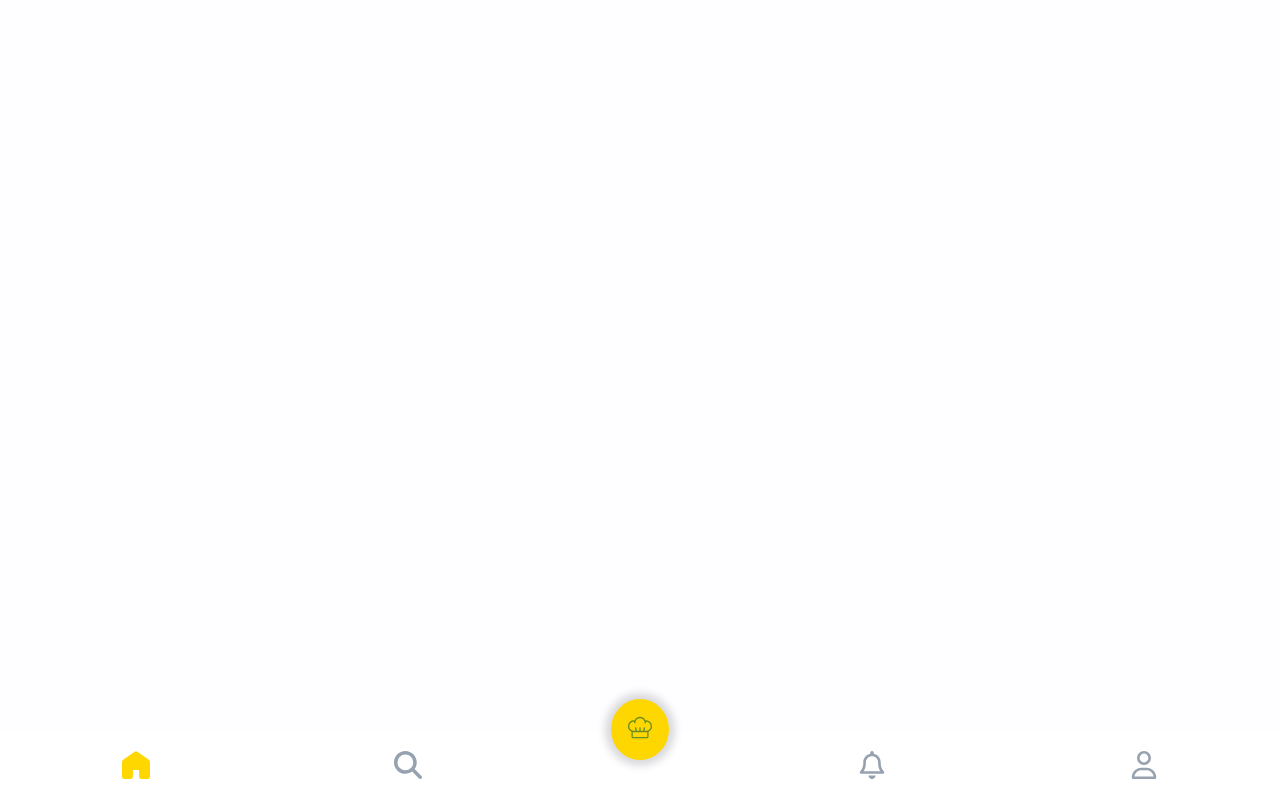
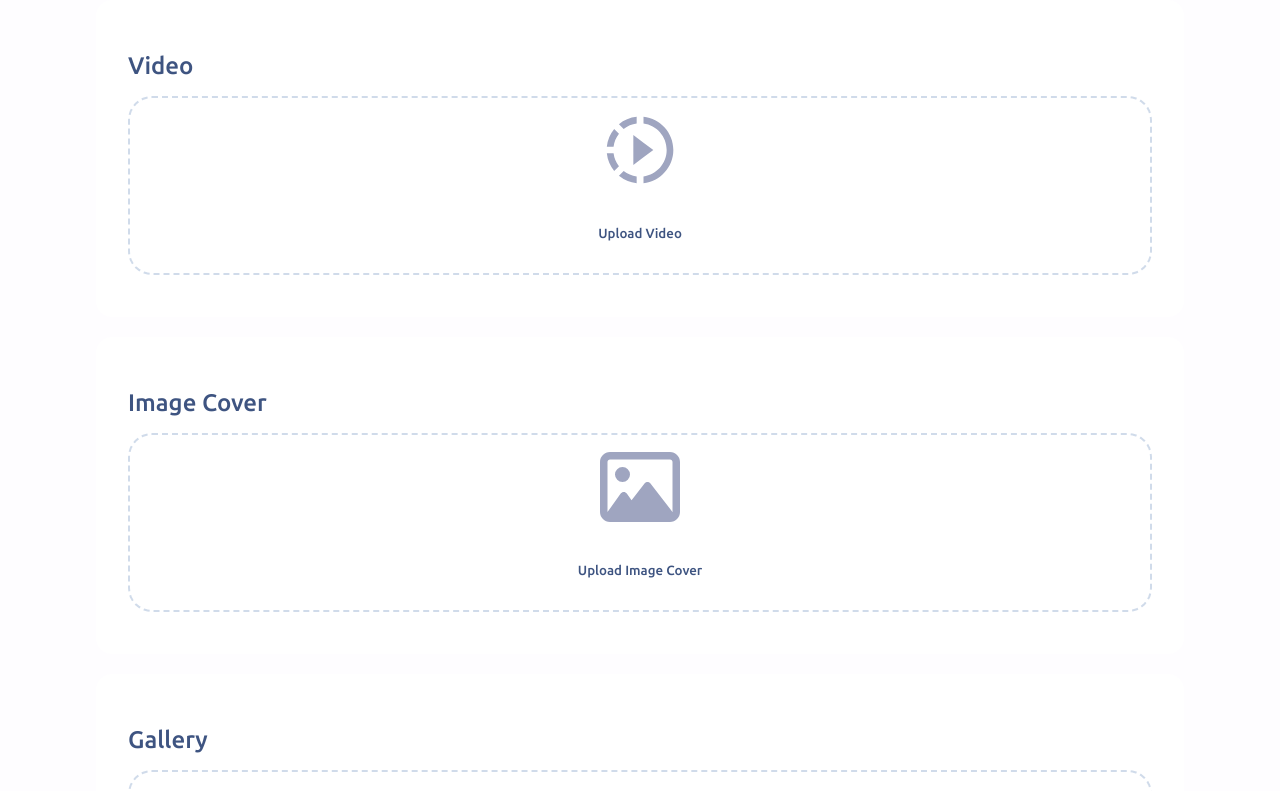
Before and after one commit to nounrr/tacuisine, a React (Create React App) app: page / in a window 1280 px wide. Shown: the top 791 px of the page. Built offline with nearby package versions, Linux system fonts and the light colour scheme; the HTML template or start-up script is replaced by a standard one.

Commit message:
finish first page in add recette

```diff
--- a/src/App.js
+++ b/src/App.js
@@ -2,6 +2,9 @@ import React from 'react';
 import { BrowserRouter as Router, Route, Routes } from 'react-router-dom';
 import Bienvenue from './components/BienvenuPages/Bienvenue';
 import PhoneNav from './components/NavBar/PhoneNav';
+import Acceuil from './components/Acceuil/acceuil';
+import UploadFile from './components/AjouterRecettes/comp/UploadFile';
+import Page1 from './components/AjouterRecettes/Pages/Page1';
 const App = () => {
 
 
@@ -9,7 +12,7 @@ const App = () => {
         <Router>
             <Routes>
                 {/* <Route path="/" element={<Onboarding/>} /> */}
-                <Route path="/" element={<PhoneNav/>} />
+                <Route path="/" element={<Page1/>} />
                 {/* <Route path="/" element={<Tables/>} /> */}
             </Routes>
         </Router>
--- a/src/assest/css/App.css
+++ b/src/assest/css/App.css
@@ -19,7 +19,7 @@ p{
   font-family: 'Ubuntu'
 }
 
-.btn_primary, button{
+.btn_primary{
   text-decoration: none;
   display: inline-flex;
   align-items: center;
@@ -36,7 +36,7 @@ p{
 
 
 }
-.btn_primary:hover ,button:hover{
+.btn_primary:hover {
   background-color: #6b8e23;
   border: 1px solid #6b8e23;
   scale: 1.1;
--- /dev/null
+++ b/src/components/AjouterRecettes/Pages/Page1.jsx
@@ -0,0 +1,53 @@
+import React, { useState } from "react";
+import UploadFile from "../comp/UploadFile";
+import { MdOutlineSlowMotionVideo } from "react-icons/md";
+import { FaRegImage, FaRegImages } from "react-icons/fa6";
+
+function Page1() {
+  const [video, setVideo] = useState([]);
+  const [image, setImage] = useState([]);
+  const [gallery, setGallery] = useState([]);
+
+  const handleVideoUpload = (files) => {
+    setVideo(files.slice(0, 1)); // Only 1 video
+  };
+
+  const handleImageUpload = (files) => {
+    setImage(files.slice(0, 1)); // Only 1 image
+  };
+
+  const handleGalleryUpload = (files) => {
+    setGallery(files.slice(0, 10)); // Max 10 images
+  };
+
+  return (
+    <div>
+      <UploadFile
+        title={"Video"}
+        iconComp={<MdOutlineSlowMotionVideo />}
+        onUpload={handleVideoUpload}
+        limit={1}
+        accept="video/*"
+        isGallery={false}
+      />
+      <UploadFile
+        title={"Image Cover"}
+        iconComp={<FaRegImage />}
+        onUpload={handleImageUpload}
+        limit={1}
+        accept="image/*"
+        isGallery={false}
+      />
+      <UploadFile
+        title={"Gallery"}
+        iconComp={<FaRegImages />}
+        onUpload={handleGalleryUpload}
+        limit={10}
+        accept="image/*"
+        isGallery={true}
+      />
+    </div>
+  );
+}
+
+export default Page1;
--- /dev/null
+++ b/src/components/AjouterRecettes/comp/FileUpload.module.css
@@ -0,0 +1,175 @@
+
+  .wrapper {
+    margin: auto;
+    /* border: #b91c1c solid 2px; */
+    width: 80%;
+    padding: 2rem;
+    background-color: white;
+    border-radius: 1rem;
+  }
+
+  .title {
+    text-align: left;
+    font-size: 1.5rem;
+    font-weight: 500;
+    margin-bottom: 1rem;
+    color: #3E5481;
+  }
+
+  .grid {
+    display: flex;
+    flex-direction: column;
+    gap: 1;
+  }
+
+
+
+  .dropZone {
+    border: 2px dashed #D0DBEA;
+    border-radius: 1.5rem;
+    display: flex;
+    flex-direction: column;
+    justify-content: center;
+    align-items: center;
+    gap: 1rem;
+    padding: 12px;
+  }
+
+  .uploadIcon {
+    width: 5rem;
+    height: 5rem;
+    color: #9FA5C0;
+  }
+
+  .info_text {
+    font-size: 12px;
+    font-weight: 300;
+    margin: 0;
+    color: #9FA5C0;
+  }
+
+  .uploadButton {
+    color: #3E5481;
+    border: none;
+    background: transparent;
+    cursor: pointer;
+    font-weight: 500;
+  }
+
+
+  .hiddenInput {
+    display: none;
+  }
+
+  .uploadedFiles {
+    border: 2px solid #d1d5db;
+    border-radius: 1.5rem;
+    padding: 1rem;
+    max-height: 23rem;
+    overflow-y: auto;
+  }
+
+  .emptyMessage {
+    text-align: center;
+    color: #6b7280;
+    font-weight: 400;
+    font-size: 13px;
+  }
+
+  .fileList {
+    padding: 0;
+    list-style: none;
+  }
+
+  .fileItem {
+    display: flex;
+    justify-content: space-between;
+    align-items: center;
+    border-bottom: 1px solid #e5e7eb;
+  }
+
+  .fileInfo {
+    display: flex;
+    align-items: center;
+  }
+
+
+  .fileName {
+    color: #6b7280;
+    font-weight: 400;
+    font-size: 13px;
+  }
+
+
+
+  .errorMessage {
+    color: #ef4444;
+    text-align: center;
+    margin-top: 1rem;
+  }
+
+  .wrapper {
+    margin-bottom: 20px;
+  }
+
+  .uploadButton {
+    margin: 10px 0;
+    padding: 10px 20px;
+    cursor: pointer;
+  }
+
+  .hiddenInput {
+    display: none;
+  }
+
+  .preview {
+    display: flex;
+    flex-wrap: wrap;
+    gap: 10px;
+    margin-top: 10px;
+  }
+
+  .thumbnail {
+    position: relative;
+    width: 100px;
+    height: 100px;
+    overflow: hidden;
+    border: 1px solid #ddd;
+    border-radius: 8px;
+    display: flex;
+    align-items: center;
+    justify-content: center;
+  }
+
+  .imagePreview {
+    width: 100%;
+    height: 100%;
+    object-fit: cover;
+  }
+
+  .videoPreview {
+    width: 100%;
+    height: 100%;
+  }
+
+  .removeButton {
+    position: absolute;
+    top: 5px;
+    right: 5px;
+    background: rgba(0, 0, 0, 0.6);
+    color: white;
+    border: none;
+    border-radius: 50%;
+    width: 20px;
+    height: 20px;
+    display: flex;
+    align-items: center;
+    justify-content: center;
+    cursor: pointer;
+    font-size: 14px;
+    line-height: 14px;
+  }
+
+  .removeButton:hover {
+    background: red;
+  }
--- /dev/null
+++ b/src/components/AjouterRecettes/comp/UploadFile.jsx
@@ -0,0 +1,76 @@
+import React, { useState } from "react";
+import styles from "./FileUpload.module.css";
+
+const UploadFile = ({ title, iconComp, onUpload, limit, accept, isGallery }) => {
+  const [thumbnails, setThumbnails] = useState([]);
+
+  const handleFileSelect = (event) => {
+    const selectedFiles = Array.from(event.target.files);
+
+    if (selectedFiles.length > limit) {
+      alert(`You can upload a maximum of ${limit} ${title.toLowerCase()} files.`);
+      return;
+    }
+
+    const validFiles = selectedFiles.slice(0, limit);
+    const newThumbnails = validFiles.map((file) => ({
+      file,
+      url: URL.createObjectURL(file),
+    }));
+
+    setThumbnails((prev) => [...prev, ...newThumbnails]);
+    onUpload(validFiles);
+  };
+
+  const handleRemoveFile = (index) => {
+    const updatedThumbnails = thumbnails.filter((_, i) => i !== index);
+    setThumbnails(updatedThumbnails);
+    onUpload(updatedThumbnails.map((thumbnail) => thumbnail.file));
+  };
+
+  return (
+    <div className={styles.wrapper}>
+      <h2 className={styles.title}>{title}</h2>
+      <div className={styles.grid}>
+        <div className={styles.dropZone}>
+          {iconComp && React.cloneElement(iconComp, { className: styles.uploadIcon })}
+          <button
+            type="button"
+            className={styles.uploadButton}
+            onClick={() => document.getElementById(`${title}-fileInput`).click()}
+          >
+            Upload {title}
+          </button>
+          <input
+            type="file"
+            id={`${title}-fileInput`}
+            className={styles.hiddenInput}
+            multiple={isGallery}
+            accept={accept}
+            onChange={handleFileSelect}
+          />
+        </div>
+      </div>
+      <div className={styles.preview}>
+        {thumbnails.map((thumbnail, index) => (
+          <div key={index} className={styles.thumbnail}>
+            {accept.includes("video") ? (
+              <video src={thumbnail.url} controls className={styles.videoPreview}></video>
+            ) : (
+              <img src={thumbnail.url} alt={`${title} thumbnail`} className={styles.imagePreview} />
+            )}
+            <button
+              className={styles.removeButton}
+              onClick={() => handleRemoveFile(index)}
+              title="Remove file"
+            >
+              ✕
+            </button>
+          </div>
+        ))}
+      </div>
+    </div>
+  );
+};
+
+export default UploadFile;
```
Also changed, not shown: src/components/AjouterRecettes/SlideAjouterRecettes.jsx (added, +13 -0 lines), src/components/AjouterRecettes/Pages/Page2.jsx (added), src/components/AjouterRecettes/Pages/Page3.jsx (added).
